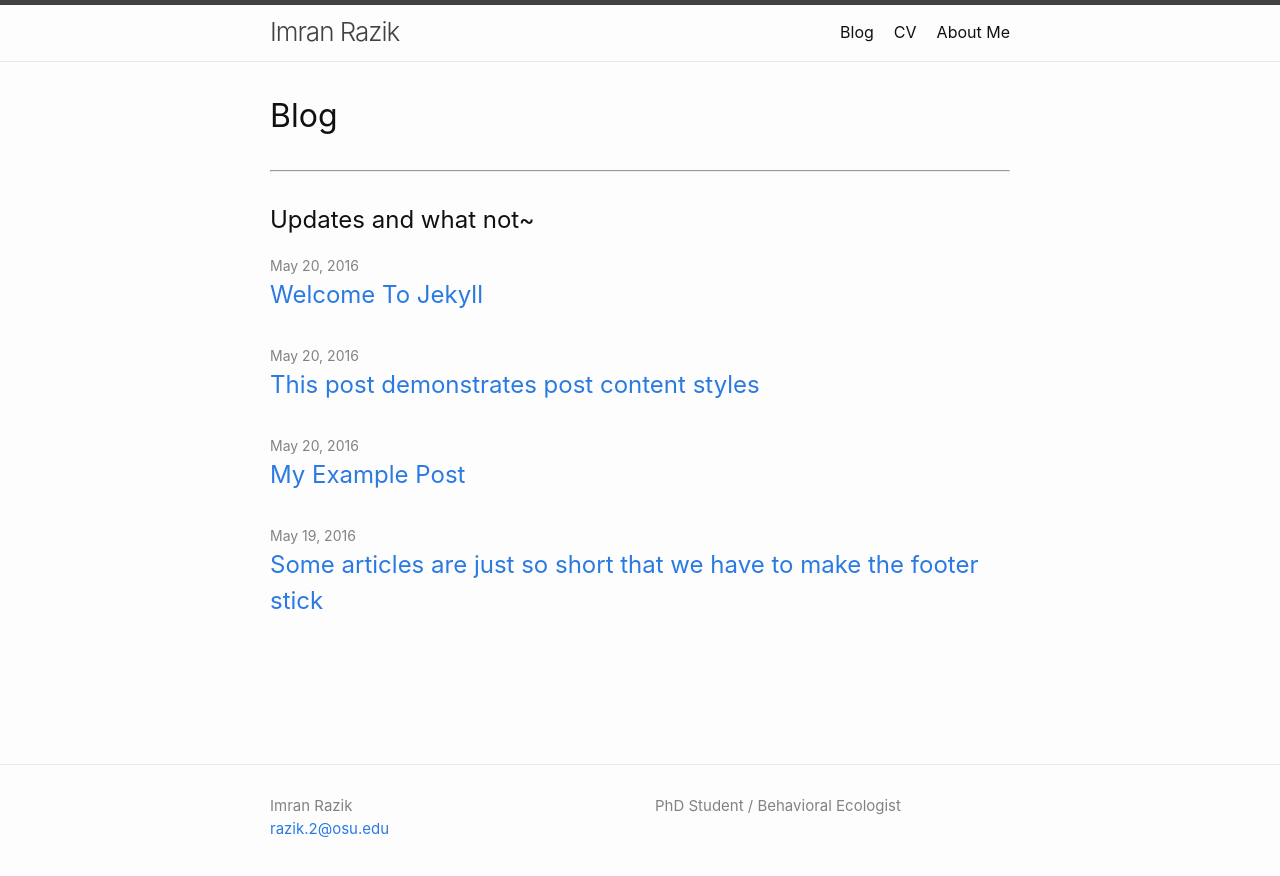
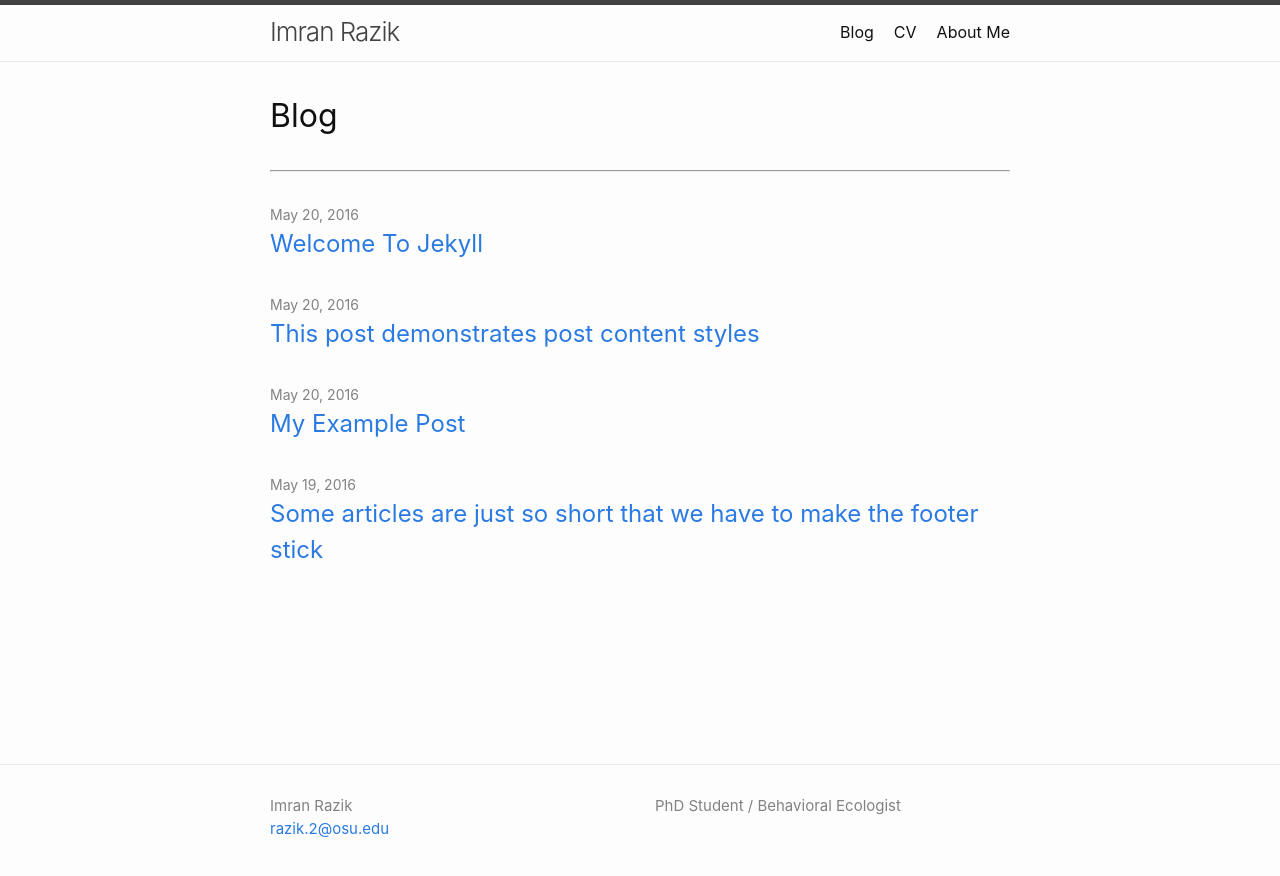
Before and after one commit to imranrazik/imranrazik.github.io, a Jekyll site: the page built from Blog.md, in a window 1280 px wide. Shown: the top 876 px of the page. Built offline with Jekyll 4.4.1, drawn with Linux system fonts in a browser that asks for light colours; our own code applies the rules of GitHub Pages for plain Markdown files.

Commit message:
Update Blog.md

```diff
--- a/Blog.md
+++ b/Blog.md
@@ -3,4 +3,3 @@ layout: page
 ---
 # Blog
 ---
-## Updates and what not~
```
